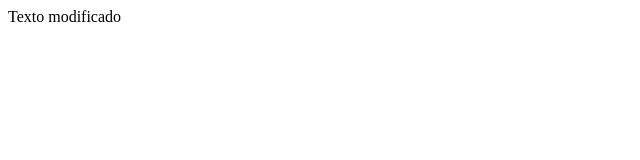
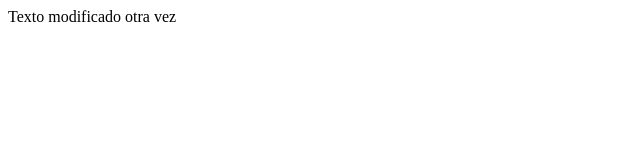
Before and after one commit to CristianPSab/git-curso-test, a plain HTML site: page index.html in a window 1280 px wide. Shown: the full height of the page, 0-640 px from the left. Drawn offline with Linux system fonts and the light colour scheme.

Commit message:
commit de prueba

```diff
--- a/index.html
+++ b/index.html
@@ -6,5 +6,7 @@
   </head>
   <body>
     Texto modificado
+
+    otra vez
   </body>
 </html>
```
